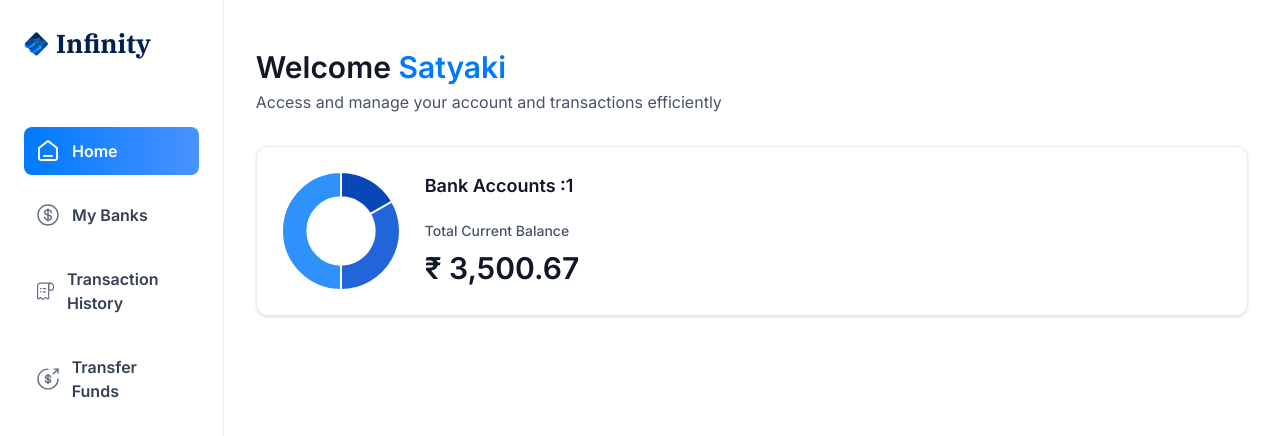
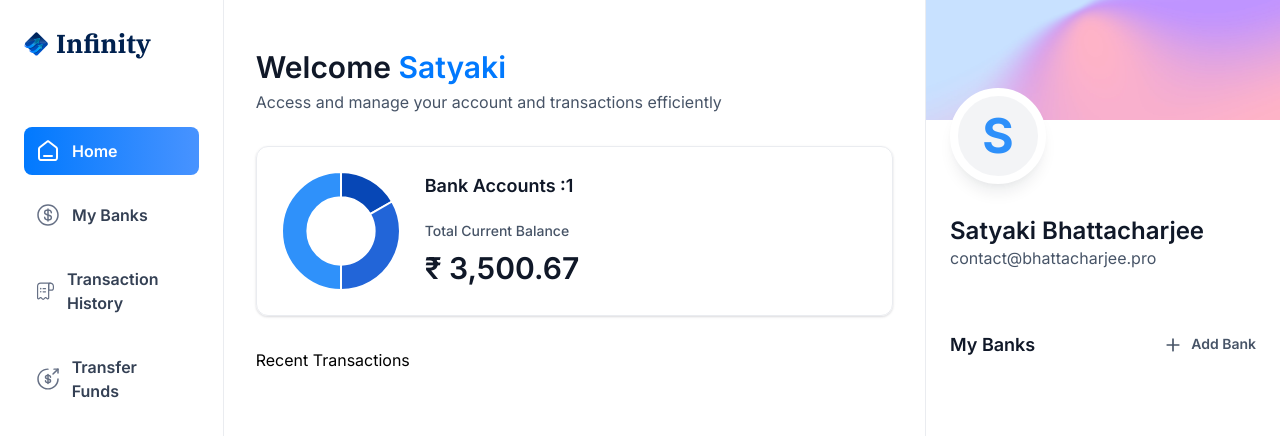
Before and after one commit to SatyakiB7076/BankingApp_Nextjs, a Next.js app: page / in a window 1280 px wide. Shown: the top 436 px of the page. Built offline with nearby package versions, Linux system fonts and the light colour scheme.

Commit message:
add right sidebar for bank details

```diff
--- a/app/(root)/page.tsx
+++ b/app/(root)/page.tsx
@@ -1,9 +1,10 @@
 import HeaderBox from '@/components/HeaderBox'
+import RightSidebar from '@/components/RightSidebar'
 import TotalBalanceBox from '@/components/TotalBalanceBox'
 import React from 'react'
 
 const Home = () => {
-  const loggedIn={firstName:'Satyaki'}
+  const loggedIn={firstName:'Satyaki',lastName:'Bhattacharjee',email:"contact@bhattacharjee.pro"}
   return (
     <section className='home'>
       <div className="home-content">
@@ -20,7 +21,13 @@
           totalCurrentBalance={3500.67}
           />
         </header>
+        Recent Transactions
       </div>
+      <RightSidebar
+      user={loggedIn}
+      transactions={[]}
+      banks={[]}
+      />
     </section>
   )
 }
--- a/components/MobileNav.tsx
+++ b/components/MobileNav.tsx
@@ -50,11 +50,14 @@
                                             <p className={cn('text-16 font-semibold text-black-2', { '!text-white': isActive })}>{item.label}</p>
                                         </Link>
                                         </SheetClose>
+
                                     )
                                 }
                                 )}
+                                USER
                             </nav>
                         </SheetClose>
+                        FOOTER
                     </div>
                 </SheetContent>
             </Sheet>
--- /dev/null
+++ b/components/RightSidebar.tsx
@@ -0,0 +1,38 @@
+import Image from 'next/image'
+import Link from 'next/link'
+import React from 'react'
+
+const RightSidebar = ({user, transactions,banks}:RightSidebarProps) => {
+  return (
+    <aside className='right-sidebar'>
+      <section className="flex-col pb-8 flex">
+        <div className='profile-banner'/>
+        <div className="profile">
+            <div className="profile-img">
+                <span className='text-5xl font-bold text-blue-500'>{user.firstName[0]}</span>
+            </div>
+            <div className="profile-details">
+                <h1 className='profile-name'>{user.firstName} {user.lastName}</h1>
+                <p className="profile-email">{user.email}</p>
+            </div>
+        </div>
+      </section>
+      <section className="banks">
+        <div className='flex w-full justify-between'>
+            <h2 className="header-2">My Banks</h2>
+            <Link href="/" className='flex gap-2'>
+            <Image
+            src="/icons/plus.svg"
+            alt='plus'
+            width={20}
+            height={20}
+            />
+            <h2 className="text-14 font-semibold text-gray-600">Add Bank</h2>
+            </Link>
+        </div>
+      </section>
+    </aside>
+  )
+}
+
+export default RightSidebar
```
